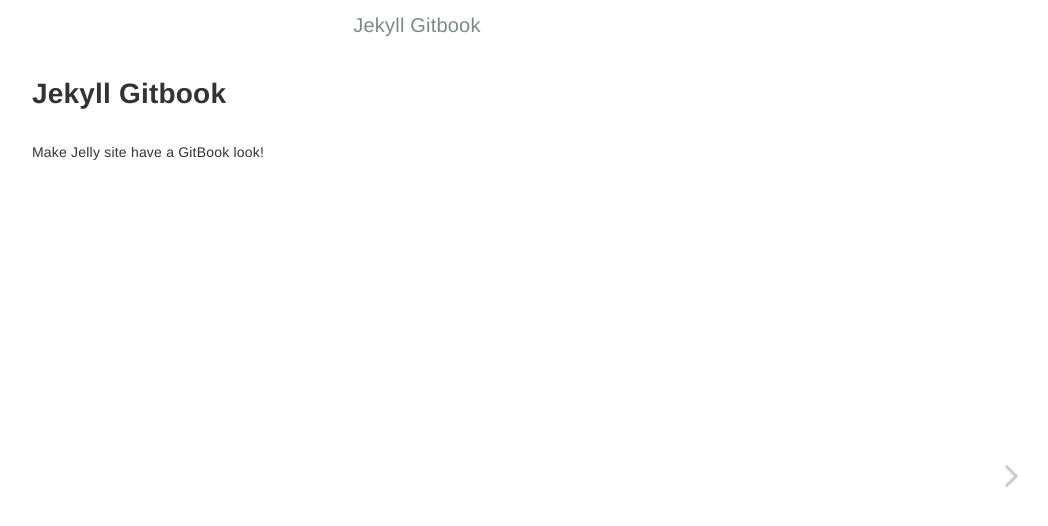
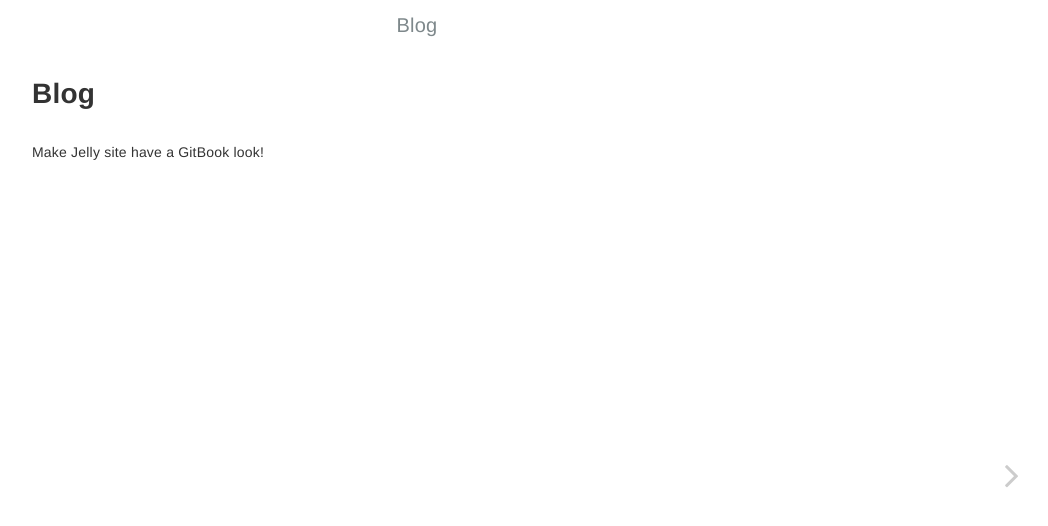
Before and after one commit to endb1228/endb1228.github.io, a Jekyll site: the page built from index.md, in a window 1280 px wide. Shown: the top 526 px of the page, without its empty margins (223-1271 px from the left). Built offline with Jekyll 4.4.1, drawn with Linux system fonts in a browser that asks for light colours.

Commit message:
no message

```diff
--- a/_config.yml
+++ b/_config.yml
@@ -1,10 +1,10 @@
 # Configurations
-title:            Jekyll Gitbook
-longtitle:        Jekyll Gitbook
-author:           HE Tao
-email:            sighingnow@gmail.com
+title:            Blog
+longtitle:        Blog
+author:           Jonghyeok Lee
+email:            endb1228@gmail.com
 description: >
-  Build Jekyll site with the GitBook style.
+  Blog...!
 
 version:          1.0
 gitbook_version:  3.2.3
```
Also changed, not shown: README.md (deleted).
